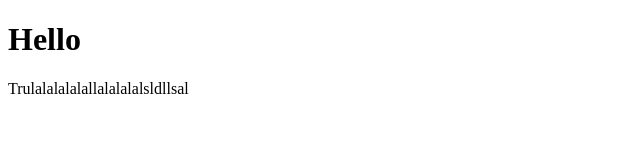
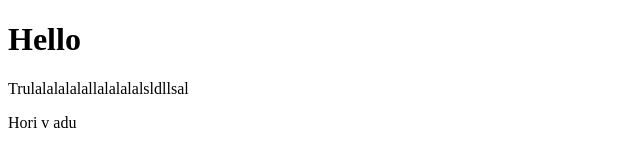
Before and after one commit to Isoroko/Isoroko.github.io, a plain HTML site: page index.html in a window 1280 px wide. Shown: the full height of the page, 0-640 px from the left. Drawn offline with Linux system fonts and the light colour scheme.

Commit message:
main page ready

```diff
--- a/index.html
+++ b/index.html
@@ -8,6 +8,6 @@
 <h1>Hello</h1>
 <p>Trulalalalalallalalalalsldllsal</p>
 
-
+<section>Hori v adu</section>
 </body>
 </html>
```
